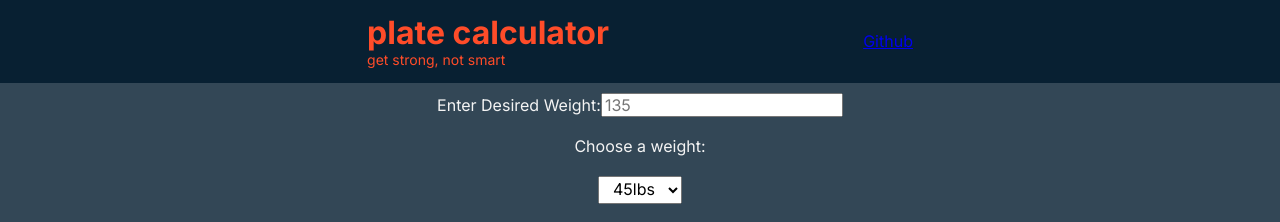
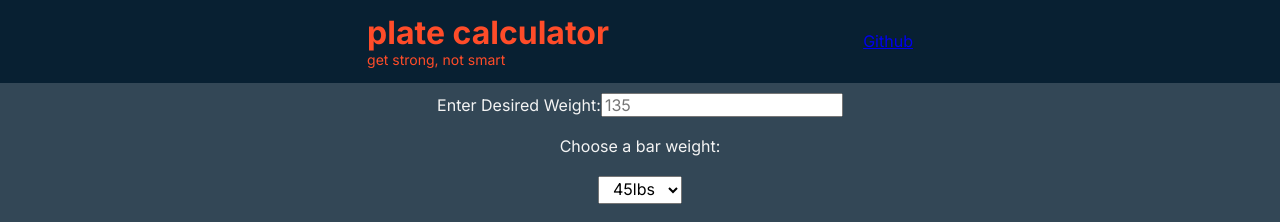
Before and after one commit to billyjacoby/plate-calculator, a React (Create React App) app: page / in a window 1280 px wide. Shown: the top 222 px of the page. Built offline with nearby package versions, Linux system fonts and the light colour scheme.

Commit message:
updated select label

```diff
--- a/package.json
+++ b/package.json
@@ -1,11 +1,13 @@
 {
   "name": "plate-calculator",
+  "homepage": "https://billyjacoby.github.io/plate-calculator",
   "version": "0.1.0",
   "private": true,
   "dependencies": {
     "@testing-library/jest-dom": "^5.11.4",
     "@testing-library/react": "^11.1.0",
     "@testing-library/user-event": "^12.1.10",
+    "gh-pages": "^3.2.3",
     "normalize.css": "^8.0.1",
     "react": "^17.0.2",
     "react-dom": "^17.0.2",
--- a/src/App.js
+++ b/src/App.js
@@ -113,7 +113,7 @@ function App() {
               onChange={(e) => setDesiredWeight(e.target.value)}
             />
           </label>
-          <label htmlFor="barWeight"> Choose a weight: </label>
+          <label htmlFor="barWeight"> Choose a bar weight: </label>
           <select
             name="barWeight"
             id="barWeight"
```
Also changed, not shown: 1 other file (tests, documents, lock files or other folders).
